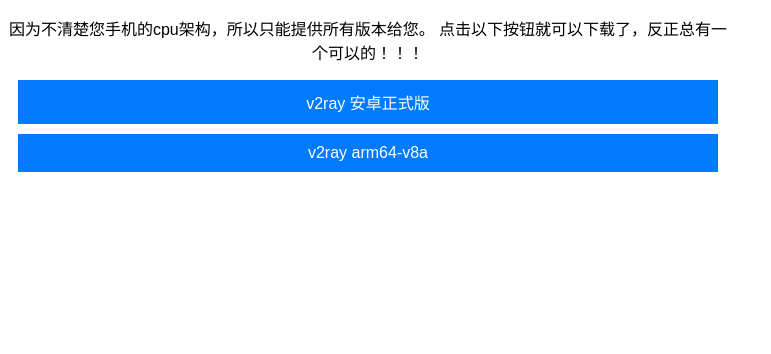
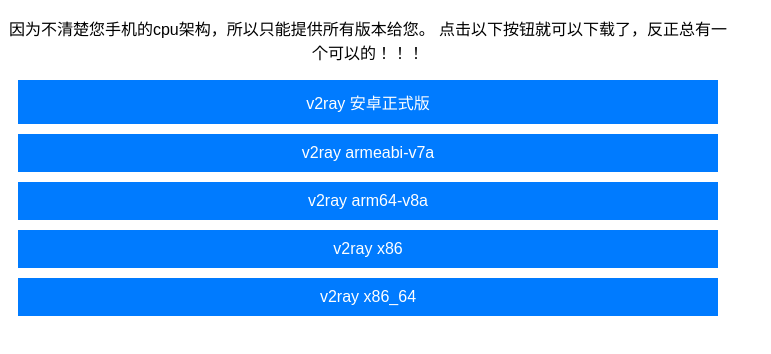
Before and after one commit to Musical-Game-Association/file, a plain HTML site: page v2ray/index.html in a window 1280 px wide. Shown: the whole page, without its empty margins (0-771 px from the left). Drawn offline with Linux system fonts and the light colour scheme.

Commit message:
Update index.html

```diff
--- a/v2ray/index.html
+++ b/v2ray/index.html
@@ -29,6 +29,9 @@
        点击以下按钮就可以下载了，反正总有一个可以的！！！
     </p>
     <a href="https://cdn.mugassn.onflashdrive.app//2dust/v2rayNG/releases/download/1.8.19/v2rayNG_1.8.19.apk">v2ray 安卓正式版</a>
+    <a href="https://cdn.mugassn.onflashdrive.app/2dust/v2rayNG/releases/download/1.8.19/v2rayNG_1.8.19_armeabi-v7a.apk">v2ray armeabi-v7a</a>
     <a href="https://cdn.mugassn.onflashdrive.app/2dust/v2rayNG/releases/download/1.8.19/v2rayNG_1.8.19_arm64-v8a.apk">v2ray arm64-v8a</a>
+    <a href="https://cdn.mugassn.onflashdrive.app/2dust/v2rayNG/releases/download/1.8.19/v2rayNG_1.8.19_x86.apk">v2ray x86</a>
+    <a href="https://cdn.mugassn.onflashdrive.app/2dust/v2rayNG/releases/download/1.8.19/v2rayNG_1.8.19_x86_64.apk">v2ray x86_64</a>
   </body>
 </html>
```
